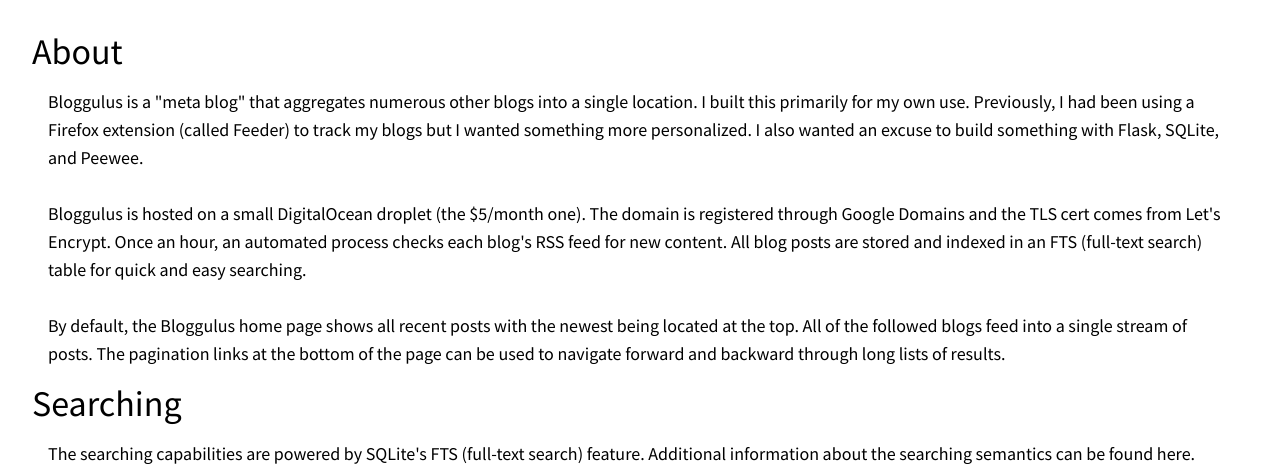
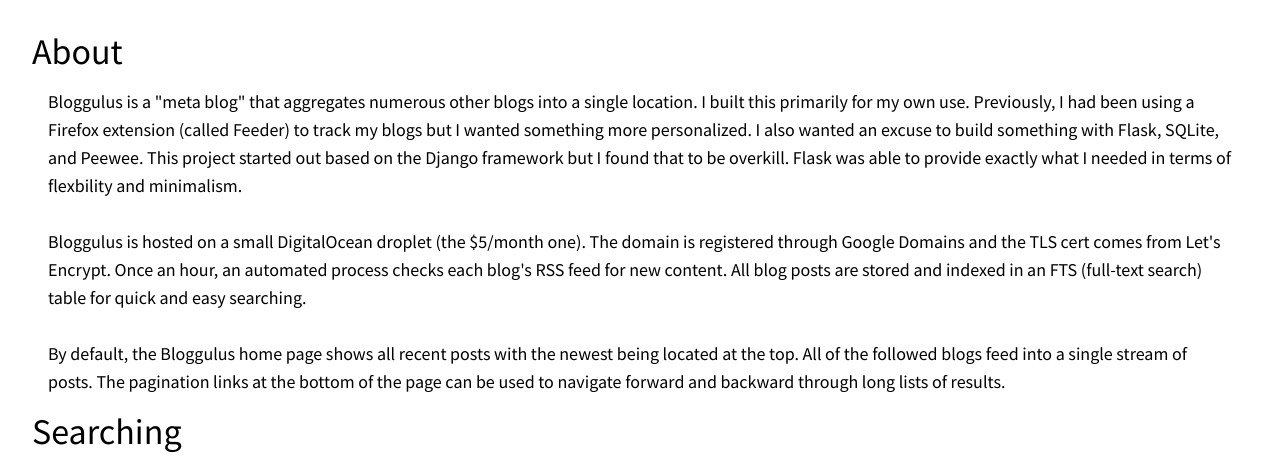
Before and after one commit to theandrew168/bloggulus, a Flask app: page /about in a window 1280 px wide. Shown: the part 80-544 px from the top of the page. Run offline with Flask 2, Linux system fonts and the light colour scheme; data that the repository does not hold is empty; parts of the project's set-up code (start-up, migrations or seed data) failed here and were passed over.

Commit message:
Add a bit to the about page

```diff
--- a/templates/about.html
+++ b/templates/about.html
@@ -11,6 +11,8 @@
 		I built this primarily for my own use.
 		Previously, I had been using a Firefox extension (called Feeder) to track my blogs but I wanted something more personalized.
 		I also wanted an excuse to build something with Flask, SQLite, and Peewee.
+		This project started out based on the Django framework but I found that to be overkill.
+		Flask was able to provide exactly what I needed in terms of flexbility and minimalism.
 	</p>
 	<br />
 	<p>
```
